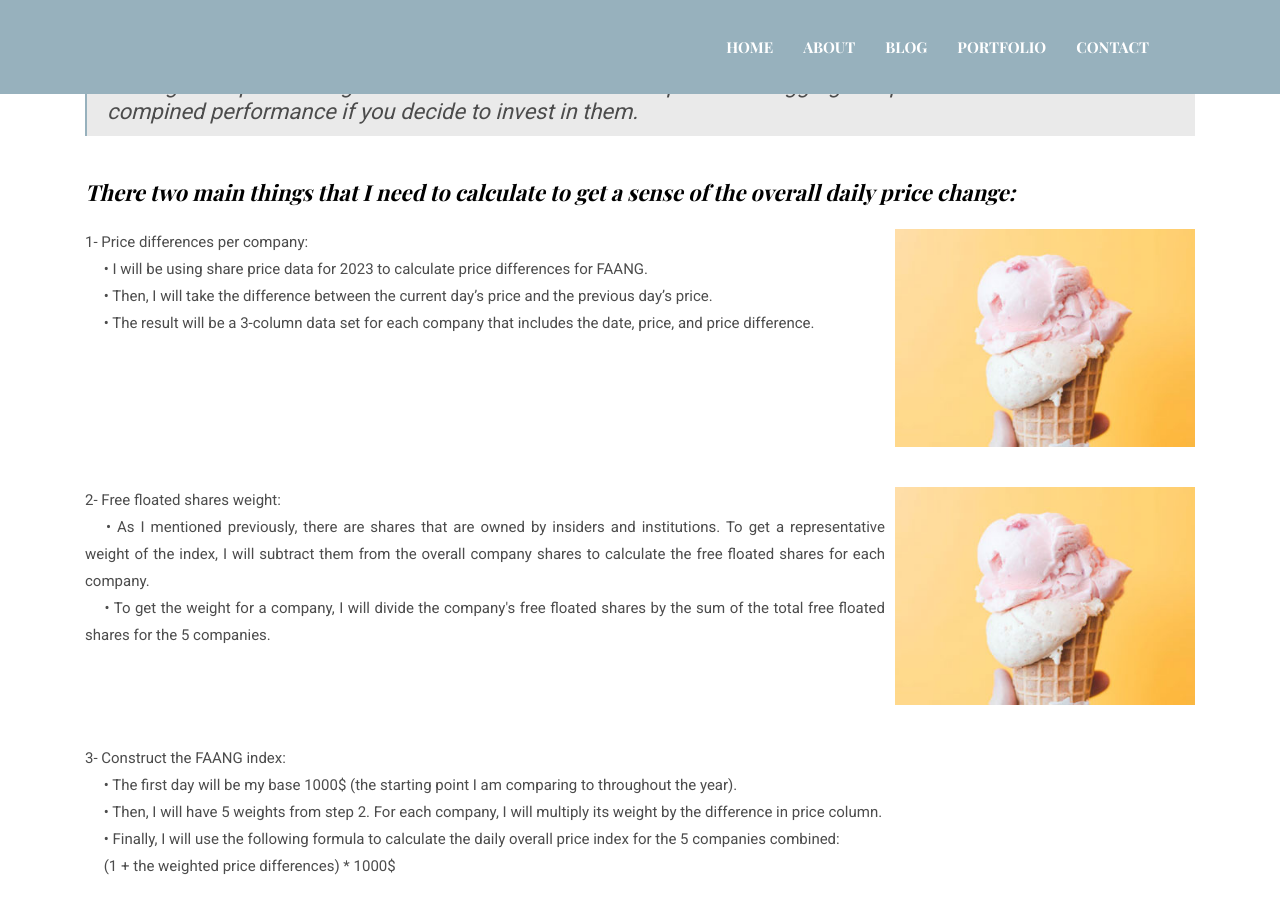
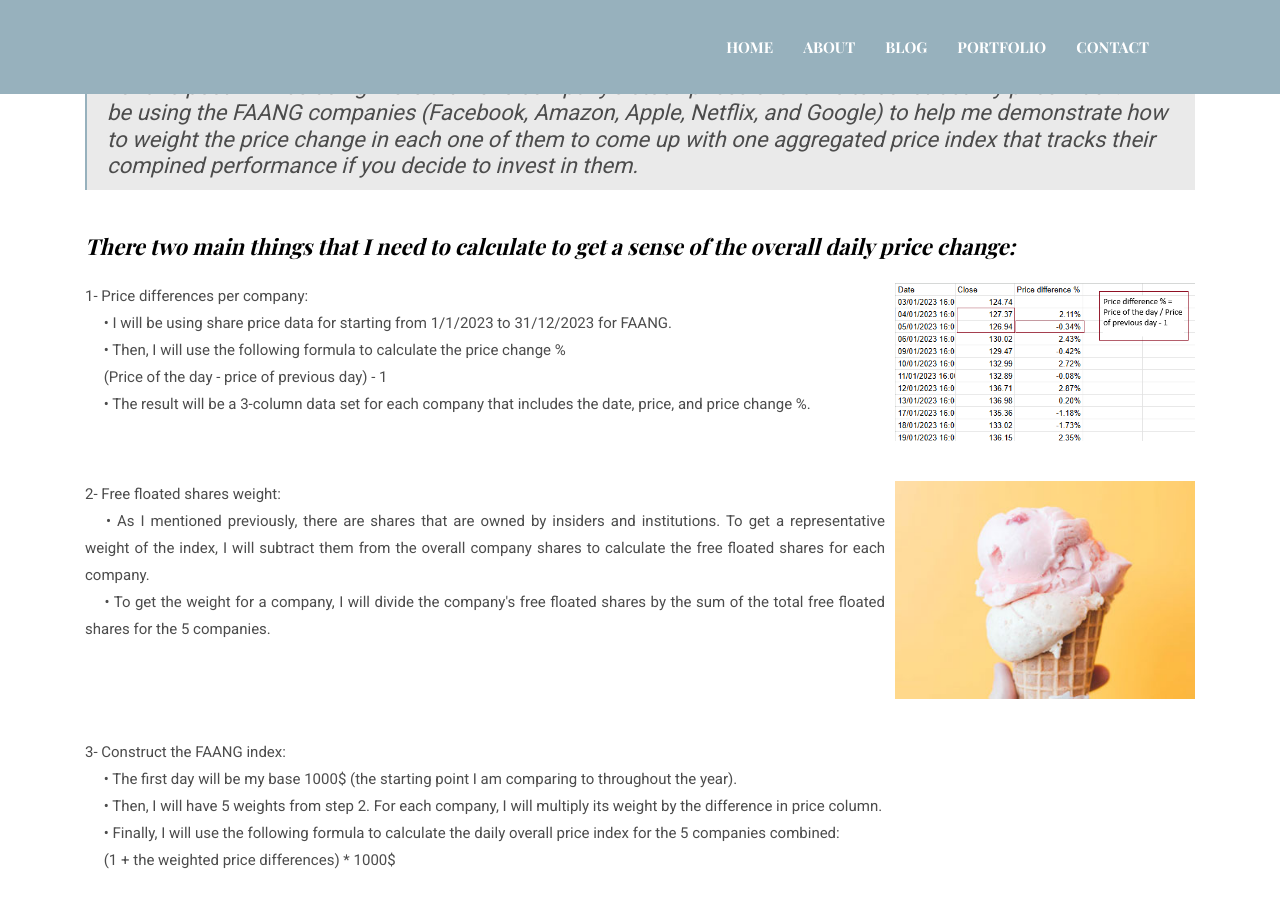
Before and after one commit to RandaAdel/RandaAdel.github.io, a Jekyll site: the page built from _posts/2024-12-26-price-index.markdown, in a window 1280 px wide and 900 px high, scrolled down 1366 px. Built offline with Jekyll 4.4.1, drawn with Linux system fonts in a browser that asks for light colours.

Commit message:
price cange image added

```diff
--- a/_posts/2024-12-26-price-index.markdown
+++ b/_posts/2024-12-26-price-index.markdown
@@ -9,7 +9,7 @@
 
 **If you, like me, prefer understanding the bigger picture, you may have come across terms such as price index, index funds, shares, and other interconnected financial concepts. In this discussion, I’ll begin with an exploration of the price index and its creation. I will be linking thoese concepts to mathematics and statistics to make them approachable for those without a finance background.**
 
-<br>
+<br><br><br>
 ***Company Shares:*** Shares are units of ownership in a company. When you buy shares, you own a small part of that company. Shares of multiple companies often make up the components of a price index. There are two types of shares to focus on: those that are publicly traded on the market and those that are privately held by institutions or insiders.
 
 ***Price Index:*** A price index is a tool commonly used to measure the performance of a group of financial assets—specifically stocks in this context—by tracking changes in their prices over time. This means that it is built using a dataset that have only dates and price changes over time.
@@ -81,14 +81,16 @@
 </style>
 
 <p class="content-block">
-  <img src="/assets/images/blog/post-2.jpg" alt="Additional image description">
+  <img src="/assets/images/blog/price-changge.jpg" alt="price change %">
   1- Price differences per company:
   <br>
-  &emsp; • I will be using share price data for 2023 to calculate price differences for FAANG.
+  &emsp; • I will be using share price data for starting from 1/1/2023 to 31/12/2023 for FAANG.
   <br>
-  &emsp; • Then, I will take the difference between the current day’s price and the previous day’s price.
+  &emsp; • Then, I will use the following formula to calculate the price change %
   <br>
-  &emsp; • The result will be a 3-column data set for each company that includes the date, price, and price difference.
+  &emsp; (Price of the day - price of previous day) - 1
+  <br>
+  &emsp; • The result will be a 3-column data set for each company that includes the date, price, and price change %.
 </p>
 
 <p class="content-block">
@@ -112,6 +114,7 @@
   <br>
   &emsp; (1 + the weighted price differences) * 1000$
   <br>
+<br>
 </p>
 
 <!--
@@ -124,5 +127,5 @@
 This price index I just constructed could tell me if I invested 1000$ on the first day of 2023, how much I will be making for each following day till the end of the year ..  -->
 
 <p style="text-align: center;">
-  <img src="/assets/images/blog/price-index.jpg" alt="Additional image description">
+  <img src="/assets/images/blog/price-index-full-size.jpg" alt="Additional image description">
 </p>
```
Also changed, not shown: assets/images/blog/price-changge.jpg (added), assets/images/blog/price-index-full-size.jpg (added).
